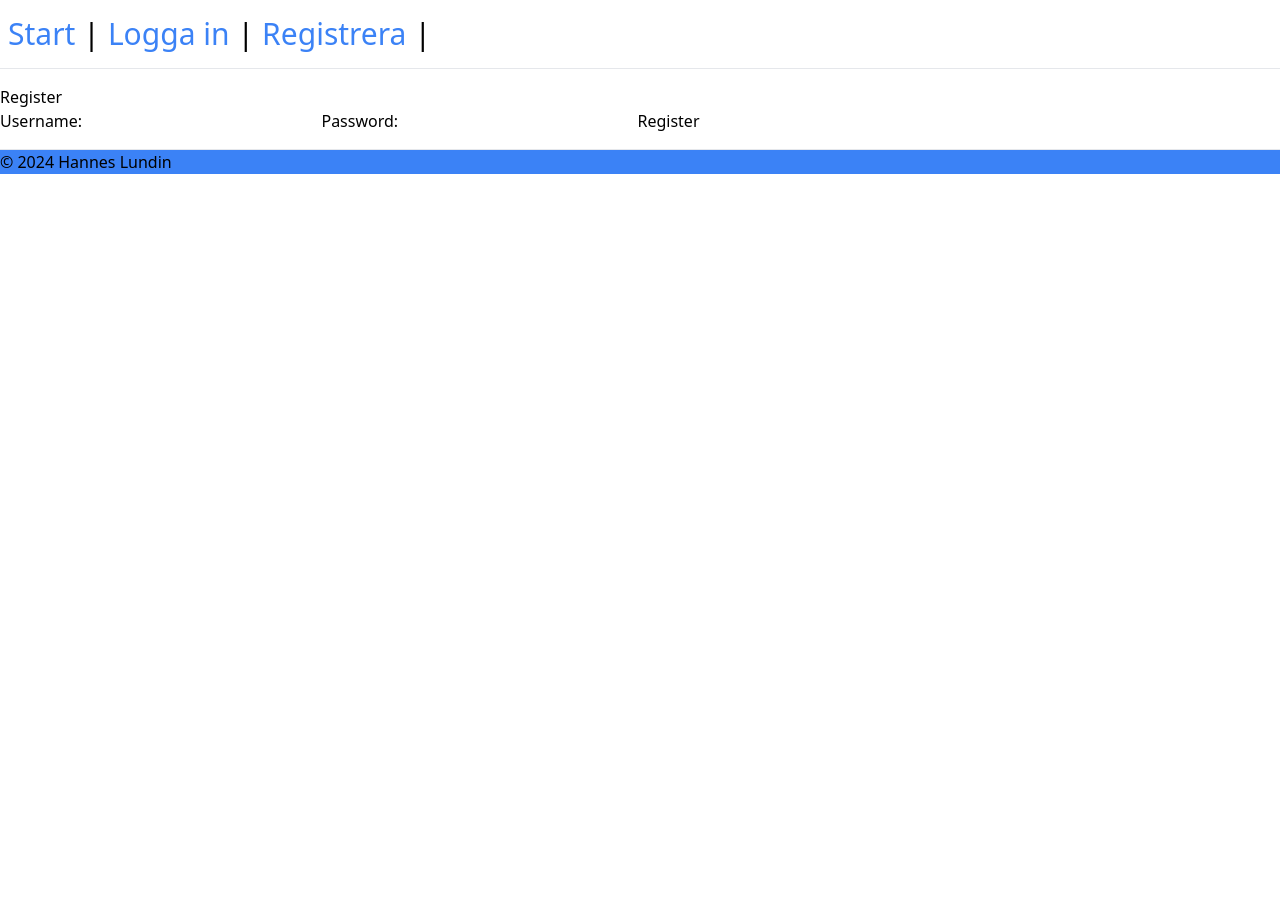
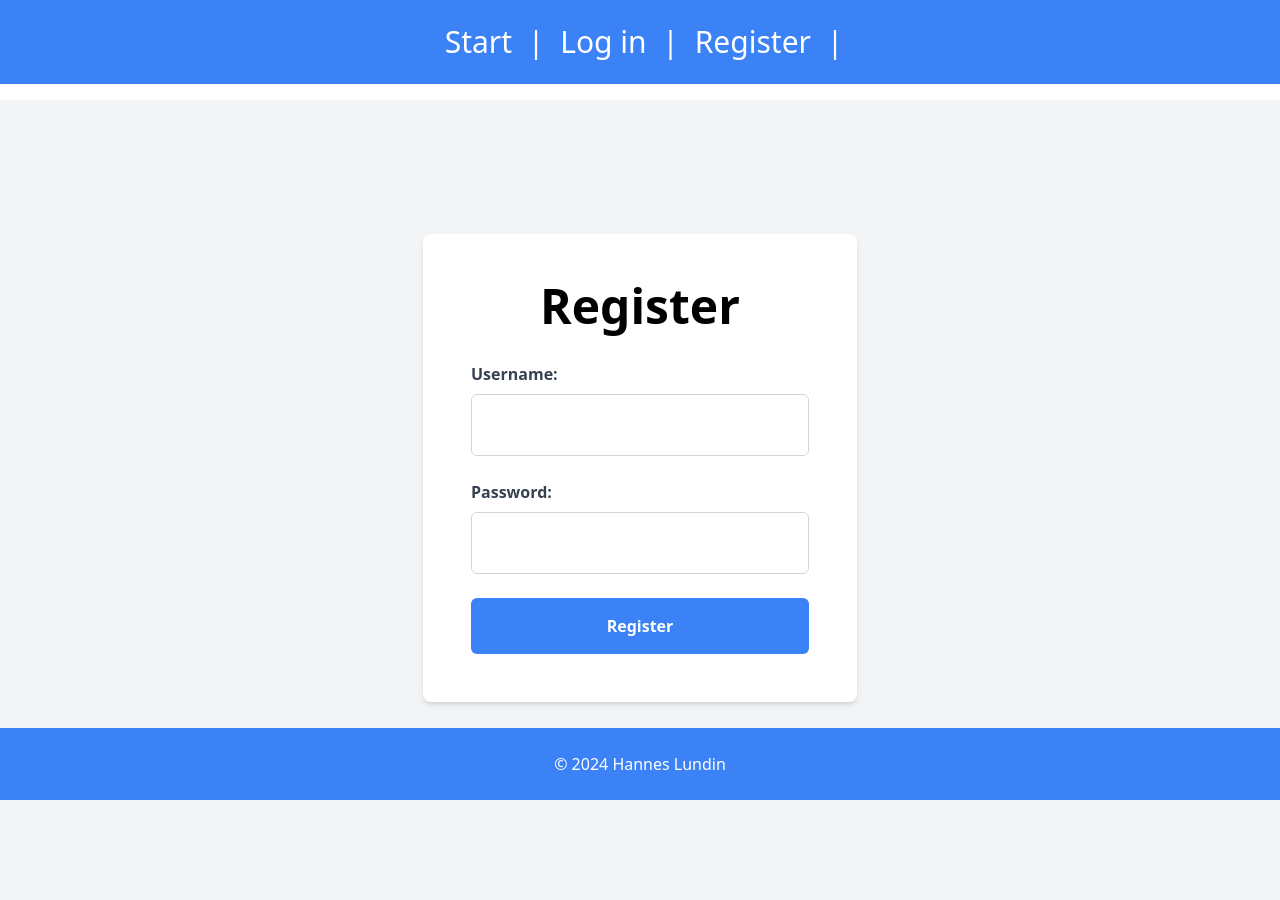
Before and after one commit to Lundet/case-10-PHP, a PHP site: page /register.php in a window 1280 px wide. Before the commit the page ends 174 px from the top, so only its background shows below. Run offline with PHP 8.4, Linux system fonts and the light colour scheme.

Commit message:
added styling to login,register,footer and header

```diff
--- a/app/public/_includes/all-pages-nav.php
+++ b/app/public/_includes/all-pages-nav.php
@@ -1,4 +1,4 @@
-<aside class="bg-gray-500 text-gray-800 p-4 w-1/4 ">
+<aside class="bg-indigo-600 text-white p-4 w-1/4 rounded-md shadow-md">
     <h2 class="text-4xl font-bold mb-4">All Page Titles</h2>
     <nav>
         <ul>
@@ -12,9 +12,9 @@
 
             // Generate navigation links for each page along with creator username
             foreach ($pages as $page) {
-                echo "<li><a href='page.php?id={$page['id']}' class='block py-2 px-4 text-blue-700 hover:bg-blue-100 hover:text-blue-900 rounded-md'>";
+                echo "<li><a href='page.php?id={$page['id']}' class='block py-2 px-4 hover:bg-indigo-700 hover:text-white rounded-md'>";
                 echo "<span class='font-bold'>{$page['title']}</span>";
-                echo "<span class='text-sm'> - Creator: {$page['username']}</span></a></li>";
+                echo "<span class='text-sm text-gray-300'> - Creator: {$page['username']}</span></a></li>";
             }
             ?>
         </ul>
--- a/app/public/_includes/footer.php
+++ b/app/public/_includes/footer.php
@@ -1,6 +1,5 @@
-<hr>
-<footer class="bg-blue-500">
-
-    <?= render_copyright() ?>
-
+<footer class="bg-blue-500 py-6 text-white text-center fixed bottom-0 w-full">
+    <div class="container mx-auto">
+        <?= render_copyright() ?>
+    </div>
 </footer>
--- a/app/public/_includes/header.php
+++ b/app/public/_includes/header.php
@@ -1,19 +1,20 @@
-<header class="mb-4 mt-4 text-center">
-    <nav class="mb-4 flex justify-center text-3xl">
-        <a href="/" class="mx-2 text-blue-500 hover:underline">Start</a> |
+<header class="mb-4 bg-blue-500 text-white py-6">
+    <div class="container mx-auto flex justify-between items-center">
+        <nav class="text-3xl flex-grow text-center">
+            <a href="/" class="mx-2 hover:underline">Start</a> |
             <?php if(!isset($_SESSION['username'])): ?>
-            <a href="login.php" class="mx-2 text-blue-500 hover:underline">Logga in</a> |
+                <a href="login.php" class="mx-2 hover:underline">Log in</a> |
             <?php endif; ?>
             <?php if(isset($_SESSION['username'])): ?>
-            <a href="logout.php" class="mx-2 text-blue-500 hover:underline">Logga ut</a> |
+                <a href="logout.php" class="mx-2 hover:underline">Log out</a> |
             <?php endif; ?>
             <?php if(!isset($_SESSION['username'])): ?>
-            <a href="register.php" class="mx-2 text-blue-500 hover:underline">Registrera</a> |
+                <a href="register.php" class="mx-2 hover:underline">Register</a> |
             <?php endif; ?>
             <?php if(isset($_SESSION['username'])): ?>
-            <a href="add-page.php" class="mx-2 text-blue-500 hover:underline">Add New Page</a> |
+                <a href="add-page.php" class="mx-2 hover:underline">Add New Page</a> |
             <?php endif; ?>
-        <span class="ml-auto mr-2"><?= isset($_SESSION['username']) ? $_SESSION['username'] : ''; ?></span>
         </nav>
-    <hr class="mb-4">
+        <span class="text-lg font-bold"><?php echo isset($_SESSION['username']) ? $_SESSION['username'] : ''; ?></span>
+    </div>
 </header>
--- a/app/public/output.css
+++ b/app/public/output.css
@@ -578,14 +578,47 @@ video {
   }
 }
 
+.fixed {
+  position: fixed;
+}
+
+.absolute {
+  position: absolute;
+}
+
+.relative {
+  position: relative;
+}
+
+.bottom-0 {
+  bottom: 0px;
+}
+
+.right-0 {
+  right: 0px;
+}
+
+.top-0 {
+  top: 0px;
+}
+
+.mx-3 {
+  margin-left: 0.75rem;
+  margin-right: 0.75rem;
+}
+
+.mx-auto {
+  margin-left: auto;
+  margin-right: auto;
+}
+
 .mx-2 {
   margin-left: 0.5rem;
   margin-right: 0.5rem;
 }
 
-.mx-auto {
-  margin-left: auto;
-  margin-right: auto;
+.mb-16 {
+  margin-bottom: 4rem;
 }
 
 .mb-2 {
@@ -596,6 +629,22 @@ video {
   margin-bottom: 1rem;
 }
 
+.mb-6 {
+  margin-bottom: 1.5rem;
+}
+
+.mb-8 {
+  margin-bottom: 2rem;
+}
+
+.mr-3 {
+  margin-right: 0.75rem;
+}
+
+.mt-4 {
+  margin-top: 1rem;
+}
+
 .ml-auto {
   margin-left: auto;
 }
@@ -604,12 +653,8 @@ video {
   margin-right: 0.5rem;
 }
 
-.mt-4 {
-  margin-top: 1rem;
-}
-
-.mb-1 {
-  margin-bottom: 0.25rem;
+.ml-8 {
+  margin-left: 2rem;
 }
 
 .block {
@@ -620,8 +665,16 @@ video {
   display: flex;
 }
 
-.table {
-  display: table;
+.h-screen {
+  height: 100vh;
+}
+
+.h-full {
+  height: 100%;
+}
+
+.min-h-screen {
+  min-height: 100vh;
 }
 
 .w-1\/4 {
@@ -632,12 +685,40 @@ video {
   width: 75%;
 }
 
+.w-full {
+  width: 100%;
+}
+
+.max-w-md {
+  max-width: 28rem;
+}
+
+.flex-grow {
+  flex-grow: 1;
+}
+
+.flex-wrap {
+  flex-wrap: wrap;
+}
+
+.items-center {
+  align-items: center;
+}
+
 .justify-center {
   justify-content: center;
 }
 
+.justify-between {
+  justify-content: space-between;
+}
+
 .rounded-full {
   border-radius: 9999px;
+}
+
+.rounded-lg {
+  border-radius: 0.5rem;
 }
 
 .rounded-md {
@@ -648,9 +729,19 @@ video {
   border-width: 1px;
 }
 
+.border-gray-300 {
+  --tw-border-opacity: 1;
+  border-color: rgb(209 213 219 / var(--tw-border-opacity));
+}
+
 .bg-blue-500 {
   --tw-bg-opacity: 1;
   background-color: rgb(59 130 246 / var(--tw-bg-opacity));
+}
+
+.bg-gray-100 {
+  --tw-bg-opacity: 1;
+  background-color: rgb(243 244 246 / var(--tw-bg-opacity));
 }
 
 .bg-gray-500 {
@@ -658,8 +749,51 @@ video {
   background-color: rgb(107 114 128 / var(--tw-bg-opacity));
 }
 
+.bg-gray-800 {
+  --tw-bg-opacity: 1;
+  background-color: rgb(31 41 55 / var(--tw-bg-opacity));
+}
+
+.bg-white {
+  --tw-bg-opacity: 1;
+  background-color: rgb(255 255 255 / var(--tw-bg-opacity));
+}
+
+.bg-gray-300 {
+  --tw-bg-opacity: 1;
+  background-color: rgb(209 213 219 / var(--tw-bg-opacity));
+}
+
+.bg-gray-200 {
+  --tw-bg-opacity: 1;
+  background-color: rgb(229 231 235 / var(--tw-bg-opacity));
+}
+
+.bg-blue-200 {
+  --tw-bg-opacity: 1;
+  background-color: rgb(191 219 254 / var(--tw-bg-opacity));
+}
+
+.bg-blue-800 {
+  --tw-bg-opacity: 1;
+  background-color: rgb(30 64 175 / var(--tw-bg-opacity));
+}
+
+.bg-indigo-600 {
+  --tw-bg-opacity: 1;
+  background-color: rgb(79 70 229 / var(--tw-bg-opacity));
+}
+
+.p-12 {
+  padding: 3rem;
+}
+
 .p-4 {
   padding: 1rem;
+}
+
+.p-8 {
+  padding: 2rem;
 }
 
 .px-4 {
@@ -667,9 +801,34 @@ video {
   padding-right: 1rem;
 }
 
+.px-5 {
+  padding-left: 1.25rem;
+  padding-right: 1.25rem;
+}
+
+.px-8 {
+  padding-left: 2rem;
+  padding-right: 2rem;
+}
+
 .py-2 {
   padding-top: 0.5rem;
   padding-bottom: 0.5rem;
+}
+
+.py-3 {
+  padding-top: 0.75rem;
+  padding-bottom: 0.75rem;
+}
+
+.py-4 {
+  padding-top: 1rem;
+  padding-bottom: 1rem;
+}
+
+.py-6 {
+  padding-top: 1.5rem;
+  padding-bottom: 1.5rem;
 }
 
 .text-center {
@@ -690,13 +849,32 @@ video {
   line-height: 2.5rem;
 }
 
+.text-5xl {
+  font-size: 3rem;
+  line-height: 1;
+}
+
 .text-sm {
   font-size: 0.875rem;
   line-height: 1.25rem;
 }
 
+.text-xl {
+  font-size: 1.25rem;
+  line-height: 1.75rem;
+}
+
+.text-lg {
+  font-size: 1.125rem;
+  line-height: 1.75rem;
+}
+
 .font-bold {
   font-weight: 700;
+}
+
+.font-semibold {
+  font-weight: 600;
 }
 
 .text-blue-500 {
@@ -724,9 +902,35 @@ video {
   color: rgb(255 255 255 / var(--tw-text-opacity));
 }
 
+.text-gray-300 {
+  --tw-text-opacity: 1;
+  color: rgb(209 213 219 / var(--tw-text-opacity));
+}
+
+.shadow-md {
+  --tw-shadow: 0 4px 6px -1px rgb(0 0 0 / 0.1), 0 2px 4px -2px rgb(0 0 0 / 0.1);
+  --tw-shadow-colored: 0 4px 6px -1px var(--tw-shadow-color), 0 2px 4px -2px var(--tw-shadow-color);
+  box-shadow: var(--tw-ring-offset-shadow, 0 0 #0000), var(--tw-ring-shadow, 0 0 #0000), var(--tw-shadow);
+}
+
 .hover\:bg-blue-100:hover {
   --tw-bg-opacity: 1;
   background-color: rgb(219 234 254 / var(--tw-bg-opacity));
+}
+
+.hover\:bg-blue-600:hover {
+  --tw-bg-opacity: 1;
+  background-color: rgb(37 99 235 / var(--tw-bg-opacity));
+}
+
+.hover\:bg-indigo-700:hover {
+  --tw-bg-opacity: 1;
+  background-color: rgb(67 56 202 / var(--tw-bg-opacity));
+}
+
+.hover\:text-blue-300:hover {
+  --tw-text-opacity: 1;
+  color: rgb(147 197 253 / var(--tw-text-opacity));
 }
 
 .hover\:text-blue-900:hover {
@@ -734,6 +938,36 @@ video {
   color: rgb(30 58 138 / var(--tw-text-opacity));
 }
 
+.hover\:text-white:hover {
+  --tw-text-opacity: 1;
+  color: rgb(255 255 255 / var(--tw-text-opacity));
+}
+
 .hover\:underline:hover {
   text-decoration-line: underline;
 }
+
+.focus\:border-blue-500:focus {
+  --tw-border-opacity: 1;
+  border-color: rgb(59 130 246 / var(--tw-border-opacity));
+}
+
+.focus\:bg-blue-600:focus {
+  --tw-bg-opacity: 1;
+  background-color: rgb(37 99 235 / var(--tw-bg-opacity));
+}
+
+.focus\:outline-none:focus {
+  outline: 2px solid transparent;
+  outline-offset: 2px;
+}
+
+@media (min-width: 768px) {
+  .md\:w-1\/4 {
+    width: 25%;
+  }
+
+  .md\:w-3\/4 {
+    width: 75%;
+  }
+}
--- a/app/public/page.php
+++ b/app/public/page.php
@@ -1,4 +1,5 @@
 <?php
+session_start();
 // Include database connection and setup functions if needed
 include_once("_includes/database-connection.php");
 include_once("_includes/global-functions.php");
@@ -62,8 +63,6 @@ $creator_username = $page['username'];
             <p>Creator:
                 <?php echo $creator_username; ?>
             </p>
-            <!-- Link back to the main page -->
-            <a href="index.php" class="text-blue-500 hover:underline">Back to Main Page</a>
         </div>
         <?php include "_includes/all-pages-nav.php"; ?>
     </div>
--- a/app/public/register.php
+++ b/app/public/register.php
@@ -28,16 +28,22 @@ createImageTable($pdo);
     include "_includes/header.php";
     ?>
 
-    <h1>Register</h1>
-    <form action="" method="post">
-        <label for="username">Username: </label>
-        <input type="text" name="username" id="username">
+<div class="flex justify-center items-center h-screen bg-gray-100">
+    <form action="" method="post" class="max-w-md mx-auto bg-white p-12 rounded-lg shadow-md mb-16">
+        <h1 class="text-5xl font-bold mb-8 text-center">Register</h1>
+        <div class="mb-6">
+            <label for="username" class="block text-gray-700 font-semibold mb-2">Username:</label>
+            <input type="text" name="username" id="username" class="w-full border border-gray-300 rounded-md py-4 px-5 text-xl focus:outline-none focus:border-blue-500" required>
+        </div>
+        <div class="mb-6">
+            <label for="password" class="block text-gray-700 font-semibold mb-2">Password:</label>
+            <input type="password" name="password" id="password" class="w-full border border-gray-300 rounded-md py-4 px-5 text-xl focus:outline-none focus:border-blue-500" required>
+        </div>
+        <button type="submit" class="bg-blue-500 text-white font-semibold py-4 px-8 rounded-md hover:bg-blue-600 focus:outline-none focus:bg-blue-600 w-full">Register</button>
+    </form>
+</div>
 
-        <label for="password">Password: </label>
-        <input type="password" name="password" id="password">
 
-        <button type="submit">Register</button>
-    </form>
 
     <?php
     if ($_SERVER["REQUEST_METHOD"] == "POST") {
```
Also changed, not shown: app/public/login.php (+19 -8 lines), app/public/logout.php (+8 -9 lines). Lines whose indentation alone changed are shown as unchanged.
